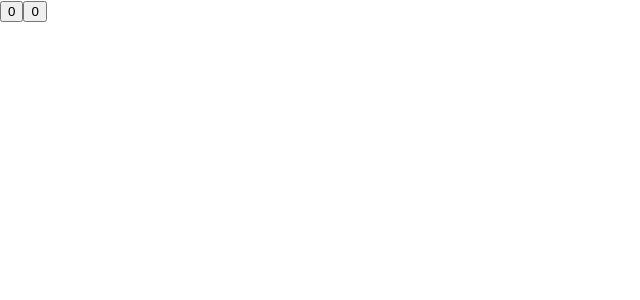
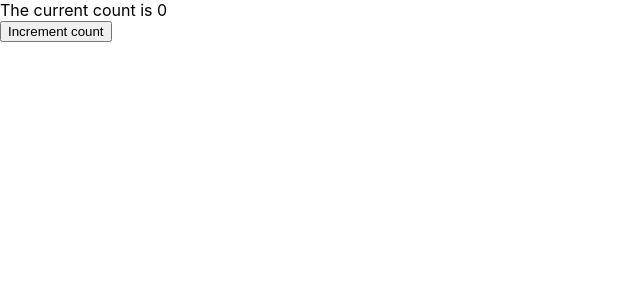
Before and after one commit to IAmMichellis/wayfinding-react-workshop, a React (Create React App) app: page / in a window 1280 px wide. Shown: the top 300 px of the page, without its empty margins (0-640 px from the left). Built offline with nearby package versions, Linux system fonts and the light colour scheme.

Commit message:
Final context exercise

```diff
--- a/src/Components/Exercise-final.jsx
+++ b/src/Components/Exercise-final.jsx
@@ -1,35 +1,39 @@
+// useContext: simple Counter
+// http://localhost:3000/isolated/final/03.js
+
 import React from "react";
 
-function countReducer(state, action) {
-  const { type } = action;
-  switch (type) {
-    case "increment": {
-      return state + 1;
-    }
-    case "decrement": {
-      return state - 1;
-    }
-    default: {
-      throw new Error(`Unsupported action type: ${action.type}`);
-    }
-  }
+const CountContext = React.createContext();
+CountContext.displayName = "CountContext";
+
+function CountProvider(props) {
+  const [count, setCount] = React.useState(0);
+  const value = [count, setCount];
+  // could also do it like this:
+  // const value = React.useState(0)
+  return <CountContext.Provider value={value} {...props} />;
+}
+
+function CountDisplay() {
+  const [count] = React.useContext(CountContext);
+  return <div>{`The current count is ${count}`}</div>;
 }
 
 function Counter() {
-  const [count, dispatch] = React.useReducer(countReducer, 0);
-  const increment = () => dispatch({ type: "increment" });
-  const decrement = () => dispatch({ type: "decrement" });
+  // I omitted the display of 'count' so I could rehighlight this
+  // cooky syntax ;)
+  const [, setCount] = React.useContext(CountContext);
+  const increment = () => setCount((c) => c + 1);
+  return <button onClick={increment}>Increment count</button>;
+}
 
+function Exercise() {
   return (
-    <div>
-      <button onClick={increment}>{count}</button>
-      <button onClick={decrement}>{count}</button>
-    </div>
+    <CountProvider>
+      <CountDisplay />
+      <Counter />
+    </CountProvider>
   );
 }
 
-function Exercise() {
-  return <Counter />;
-}
-
 export { Exercise };
--- a/src/Components/Exercise.jsx
+++ b/src/Components/Exercise.jsx
@@ -1,36 +1,101 @@
+// useContext: simple Counter
+
 import React from "react";
-
-// The goal:
-// The (arbitrary) API I want is:
-// dispatch({ type: "increment" })
-// OR
-// dispatch({ type: "decrement" })
 
 // TODO
 //
-// (Note that I've done a tiny bit of name massaging, and I've added the decrement button)
+// Look at Exercise: you have:
 //
-// The `action` will look like {action: "command"}
-// Make your countReducer switch on the command: it should use its previous state
-// and the command to return the new state.
+// Counter,
+// Which is a button that currently manages a count state
+//
+// CountDisplay,
+// Which needs to know the current count
+//
+// We don't actually want either of those components to manage the count state.
+// We also don't want the parent to manage it because maybe these components
+// are in wildly different parts of the UI.
+//
+// We're going to create a CountContext that manages the count state,
+// wrap everything in Exercise in the CountProvider,
+// and access the count state via useContext.
+//
+// Go!
+//
+// 1. Usually, CountProvider would be a seperate file, so have a look
+// at the comments below to see what that would look like.
+// Keep the appropriate code in the right "files".
+//
+// 2. In ContextProvider.jsx, create a CountContext
+// ex MyContext = React.createContext();
+// Remember to give CountContext a display name for debugging!
+// MyContext.displayName = "MyContext"
+//
+// 3. Create a component CountProvider that does the following:
+// - holds a counter state using React.useState
+// - returns JSX that creates a special Provider component,
+//   and forwards its props (so it can have children)
+//   (ex: <MyContext.Provider value={something} {...props} />)
+// - passes as the Provider value *whatever* your consumers
+//   will need to know to do their jobs.
+//
+// 4. Stop managing any counter state in the consumer components,
+// and instead retrieve them using React.useContext
+// example: const {valueKey1, valueKey2} = React.useContext(MyContext)
+//
 
-const countReducer = (state, action) => state + action;
+// Extra credit:
+//
+// 1. Try removing the CountProvider from exercise: what happens?
+//
+// If we wanted to provide a better error to someone who forgets the provider,
+// we could have a helper hook in CountContext.jsx called
+// "useCount": which would wrap "React.useContext" to return
+// its value, but also throw a readable error if the call to
+// useContext fails. See if you can figure out how to do that!
+//
+// 2. You don't *need* CountProvider: you could just wrap everything in Exercise
+// directly in CountContext.Provider. Exercise would need to manage the
+// provider's value and pass it. Give it a try!
+//
+
+// **************************
+// File: ContextProvider.jsx
+
+// (at the end of the file you'd need to export these:)
+// export {CountProvider, CountContext}
+
+// ***************************
+// File: Exercise.jsx
+// import {CountProvider, CountContext} from 'CountProvider.jsx'
+
+function CountDisplay() {
+  const count = undefined;
+  return <div>The current count is {count}</div>;
+}
 
 function Counter() {
-  const [count, dispatch] = React.useReducer(countReducer, 0);
-  const increment = () => dispatch(1);
-  const decrement = () => dispatch(-1);
+  const [count, setCount] = React.useState(0);
+  const increment = () => setCount((c) => c + 1);
+  return <button onClick={increment}>Increment count {count} </button>;
+}
 
+function Exercise() {
   return (
-    <div>
-      <button onClick={increment}>{count}</button>
-      <button onClick={decrement}>{count}</button>
-    </div>
+    // Aside:
+    // <> is a "React Fragment":
+    // React needs you to return a single parent component in the return value
+    // You could wrap everything in a div, but this let's you tell React
+    // "hey, I meant to do this: I want two things"
+    //
+    // You can try removing it to see the error you get.
+    // You can also remove it later when you have a CountProvider
+    // (since that will satisfy the "single parent" constraint)
+    <>
+      <CountDisplay />
+      <Counter />
+    </>
   );
 }
 
-function Exercise() {
-  return <Counter />;
-}
-
 export { Exercise };
```
Also changed, not shown: src/App.js (+15 -9 lines).
